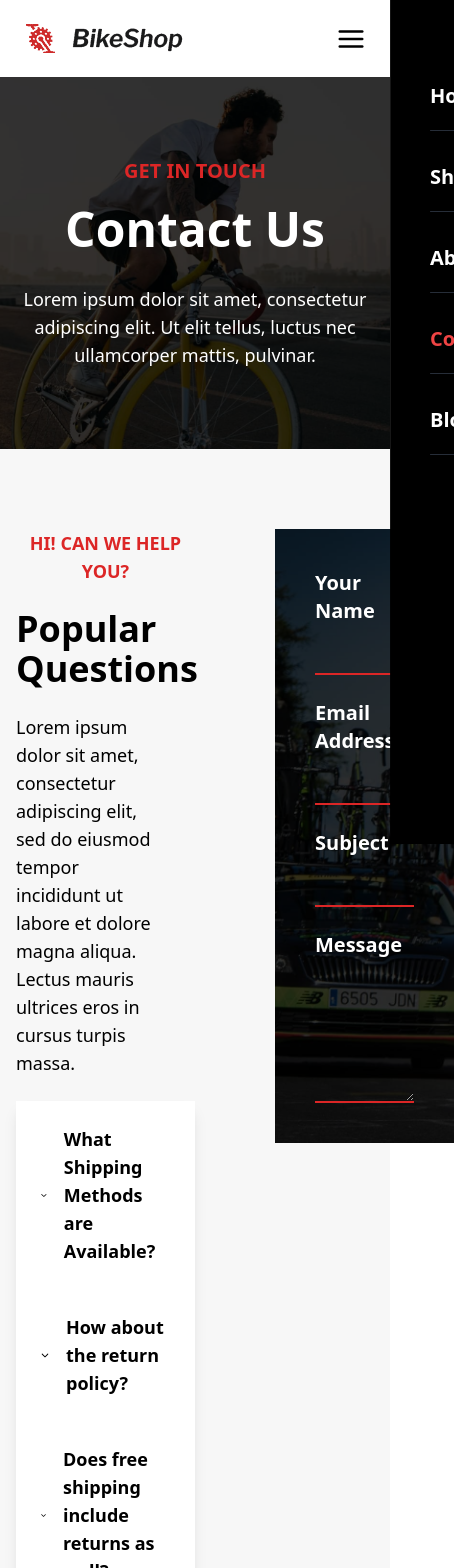
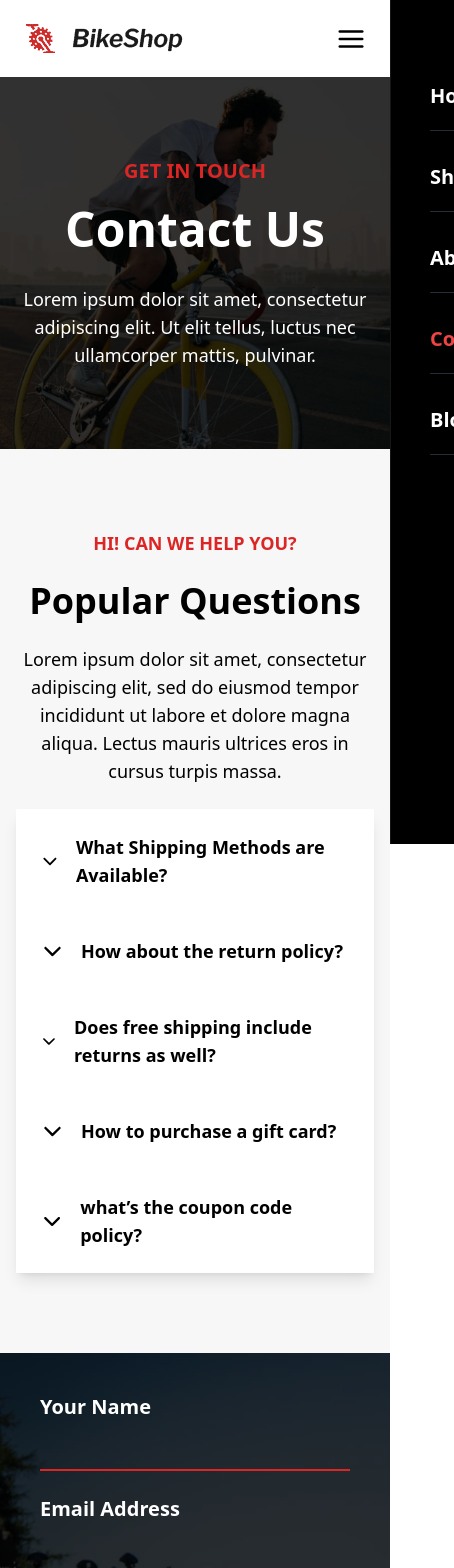
Before and after one commit to Thiago87dev/BikeShop, a Next.js app: page /contact in a window 390 px wide. Shown: the top 1568 px of the page, 454 px wide, since content can reach past the window. Built offline with nearby package versions, Linux system fonts and the light colour scheme.

Commit message:
:sparkles: feat: page contact - part 3 - accordion and contact form complete

```diff
--- a/src/components/contact/canWeHelpYou/CanWeHelpYou.tsx
+++ b/src/components/contact/canWeHelpYou/CanWeHelpYou.tsx
@@ -4,14 +4,14 @@ import Modal from "./Modal";
 const CanWeHelpYou = () => {
   return (
     <div className="flex justify-center bg-[#f7f7f7] py-20">
-      <div className="flex gap-20 w-full max-w-[1240px] px-4">
-        <div className="w-1/2 h-auto">
+      <div className="flex flex-col lg:flex-row items-center lg:items-stretch gap-20 w-full max-w-[1240px] sm:px-4">
+        <div className="lg:w-1/2 h-auto px-4 sm:px-0">
           <div className="flex flex-col gap-6">
             <h3 className="text-red-600 font-bold text-lg text-center lg:text-left uppercase ">
               Hi! Can we help you?
             </h3>
-            <h2 className="font-bold text-4xl">Popular Questions</h2>
-            <p className="text-lg w-[80%]">
+            <h2 className="font-bold text-4xl text-center lg:text-left">Popular Questions</h2>
+            <p className="text-lg lg:w-[80%] text-center lg:text-left">
               Lorem ipsum dolor sit amet, consectetur adipiscing elit, sed do
               eiusmod tempor incididunt ut labore et dolore magna aliqua. Lectus
               mauris ultrices eros in cursus turpis massa.
@@ -21,7 +21,7 @@ const CanWeHelpYou = () => {
             </div>
           </div>
         </div>
-        <div className="relative w-1/2 h-fit bg-[url('/img/contact/velobar-vMSLp_DymMs-unsplash.jpg')] bg-left bg-cover ">
+        <div className="relative w-full lg:w-1/2 h-fit bg-[url('/img/contact/velobar-vMSLp_DymMs-unsplash.jpg')] bg-left bg-cover ">
           <div className="absolute inset-0 bg-black opacity-80"></div>
           <div className="relative text-white">
             <ContactForm/>
--- a/src/components/contact/canWeHelpYou/ContactForm.tsx
+++ b/src/components/contact/canWeHelpYou/ContactForm.tsx
@@ -1,6 +1,65 @@
+"use client";
+
+import { useState } from "react";
+import { PulseLoader } from "react-spinners";
+
 const ContactForm = () => {
+  const [InfoMessage, setError] = useState("");
+  const [loading, setLoading] = useState(false);
+  const [inputsForm, setInfoMessage] = useState({
+    name: "",
+    email: "",
+    subject: "",
+    message: "",
+  });
+
+  const handleSubmit = (e: React.FormEvent<HTMLFormElement>) => {
+    e.preventDefault();
+
+    if (
+      inputsForm.name === "" ||
+      inputsForm.email === "" ||
+      inputsForm.subject === "" ||
+      inputsForm.message === ""
+    ) {
+      setError("All fields are required");
+    } else {
+      setLoading(true);
+      setTimeout(() => {
+        setError("Submission Success, Thanks for getting in touch!");
+        setLoading(false);
+      }, 1800);
+    }
+  };
+
+  const handleFormChange = (
+    e: React.ChangeEvent<HTMLInputElement | HTMLTextAreaElement>
+  ) => {
+    const { name, value } = e.target;
+
+    setInfoMessage((prev) => {
+      const updatedForm = { ...prev, [name]: value };
+
+      if (
+        InfoMessage &&
+        updatedForm.name.trim() !== "" &&
+        updatedForm.email.trim() !== "" &&
+        updatedForm.subject.trim() !== "" &&
+        updatedForm.message.trim() !== ""
+      ) {
+        setError("");
+      }
+      return updatedForm;
+    });
+  };
+
   return (
-    <form className="flex flex-col gap-6 p-10">
+    <form onSubmit={handleSubmit} className={`flex flex-col gap-6 p-10 `}>
+      {loading && (
+        <div className="absolute flex items-center bg-black/70 backdrop-blur-sm justify-center inset-0">
+          <PulseLoader size={20} color="#bababa" />
+        </div>
+      )}
       <div className="flex flex-col">
         <label className="text-white font-bold text-xl" htmlFor="name">
           Your Name
@@ -9,6 +68,9 @@ const ContactForm = () => {
           className="outline-none bg-transparent border-b-2 border-red-600 p-3"
           type="text"
           id="name"
+          name="name"
+          value={inputsForm.name}
+          onChange={handleFormChange}
         />
       </div>
       <div className="flex flex-col">
@@ -19,6 +81,9 @@ const ContactForm = () => {
           className="outline-none bg-transparent border-b-2 border-red-600 p-3"
           type="email"
           id="email"
+          name="email"
+          value={inputsForm.email}
+          onChange={handleFormChange}
         />
       </div>
       <div className="flex flex-col">
@@ -29,6 +94,9 @@ const ContactForm = () => {
           className="outline-none bg-transparent border-b-2 border-red-600 p-3"
           type="text"
           id="subject"
+          name="subject"
+          value={inputsForm.subject}
+          onChange={handleFormChange}
         />
       </div>
       <div className="flex flex-col">
@@ -36,10 +104,26 @@ const ContactForm = () => {
           Message
         </label>
         <textarea
-          className="outline-none bg-transparent border-b-2 border-red-600 p-3 min-h-36"
-          id="subject"
+          className="outline-none bg-transparent border-b-2 border-red-600 p-3 h-28"
+          id="message"
+          name="message"
+          value={inputsForm.message}
+          onChange={handleFormChange}
         />
       </div>
+      <button className="bg-red-700 text-white font-semibold uppercase w-full px-8 mb-6 py-5 hover:bg-red-800 transition-colors duration-200 active:scale-95">
+        Send a message
+      </button>
+      {InfoMessage &&  InfoMessage !== 'Submission Success, Thanks for getting in touch!' &&(
+        <p className="text-red-500 text-lg font-bold bg-white border-[1px] border-solid border-red-500 p-2">
+          {InfoMessage}
+        </p>
+      )}
+      {InfoMessage && InfoMessage === 'Submission Success, Thanks for getting in touch!' && (
+        <p className="text-blue-500 text-center text-lg font-bold bg-white border-[1px] border-solid border-blue-500 p-2">
+          {InfoMessage}
+        </p>
+      )}
     </form>
   );
 };
```
